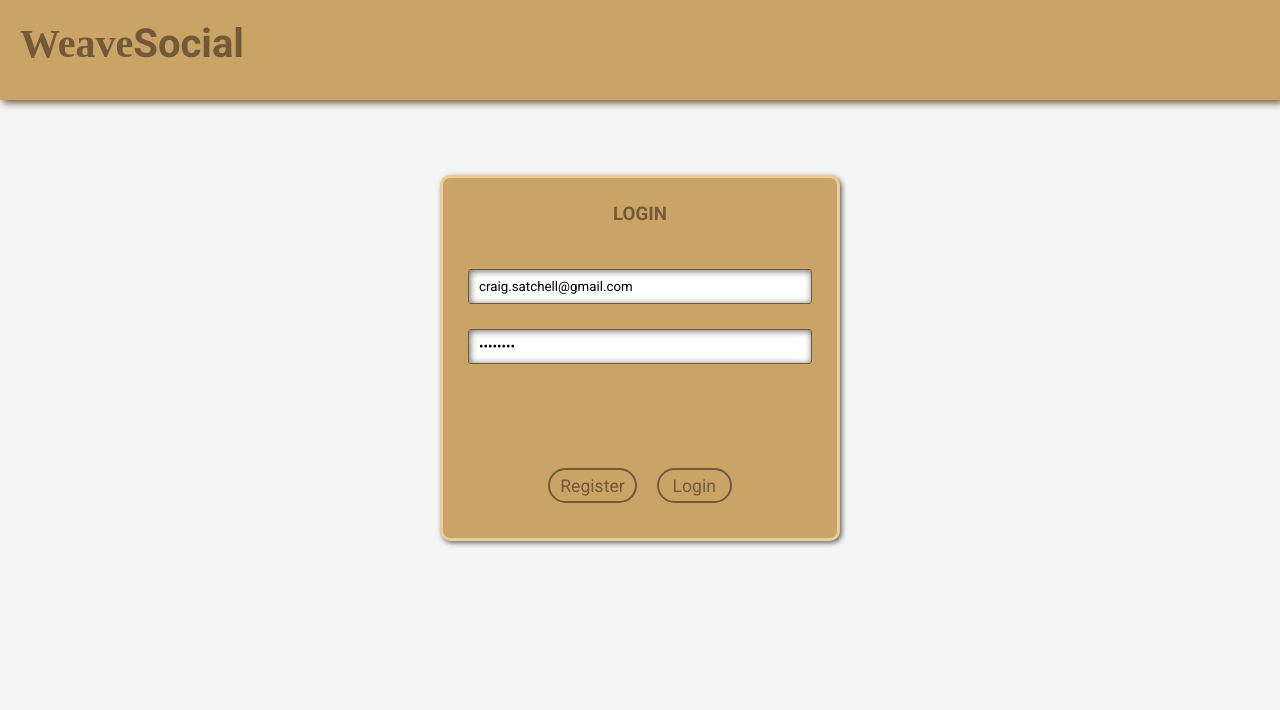
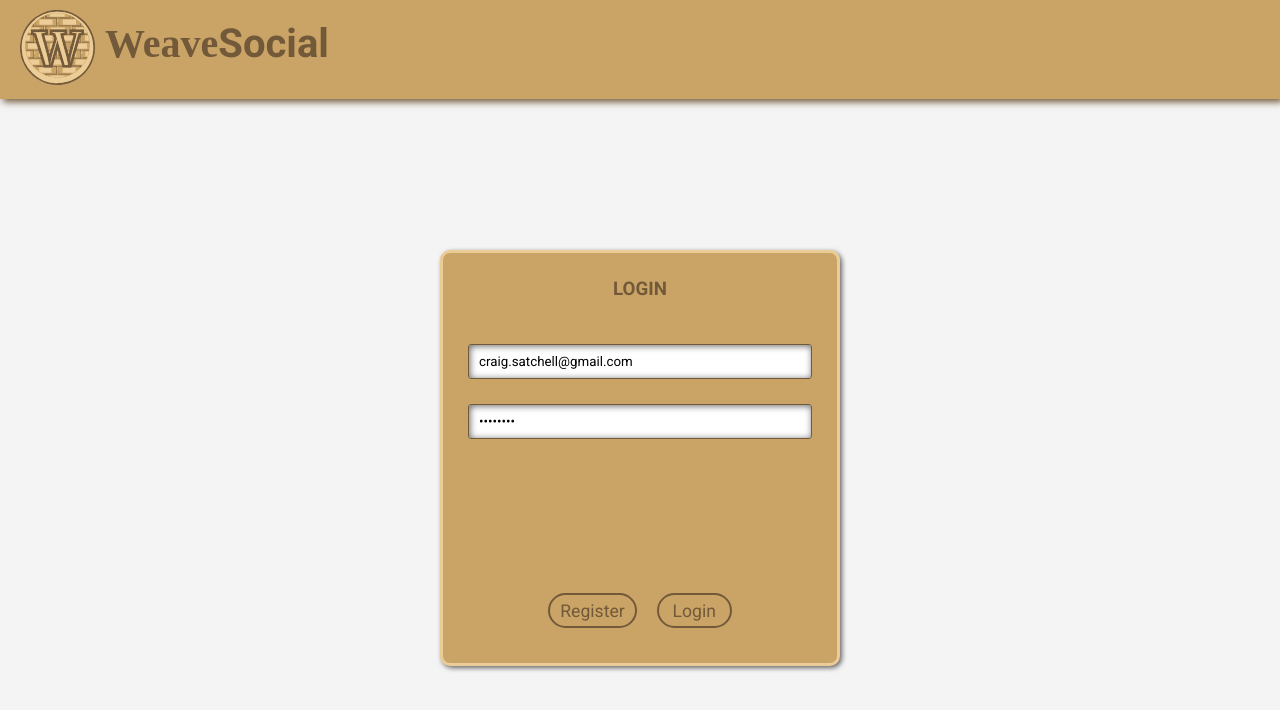
Before and after one commit to allythiel/social-media-front-end, a React (Create React App) app: page / in a window 1280 px wide. Shown: the top 710 px of the page. Built offline with nearby package versions, Linux system fonts and the light colour scheme.

Commit message:
refine app css layout

```diff
--- a/src/Components/appLogin/appLogin.css
+++ b/src/Components/appLogin/appLogin.css
@@ -19,14 +19,14 @@
     width: 400px;
     border: 3px solid var(--theme-light);
     padding: 25px;
-    margin-top: 125px;
+    margin-top: 200px;
     border-radius: 10px;
     background-color: var(--theme-medium);
     box-shadow: 2px 2px 5px #666666;
 }
 
 .app-login .login-form .login-action-bar {
-    margin-top: 50px;
+    margin-top: 100px;
 }
 
 .login-form h3 {
--- a/src/Components/appLogin/appLogin.js
+++ b/src/Components/appLogin/appLogin.js
@@ -11,9 +11,9 @@ const AppLogin = (props) => {
 
             <form onSubmit={(event) => { event.preventDefault() }}>
                {/* form fields */}
-               {props.register && <input type='text' name='fullname' value='Craig Satchell' placeholder='Full Name' />}<br />
-               <input type='email' name='email' placeholder='Email' value='craig.satchell@gmail.com' /><br />
-               <input type='password' name='password1' placeholder='Password' value='password' /><br />
+               {props.register && <input type='text' name='fullname' value='Craig Satchell' required placeholder='Full Name' />}<br />
+               <input type='email' name='email' placeholder='Email' required value='craig.satchell@gmail.com' /><br />
+               <input type='password' name='password1' placeholder='Password' required value='password' /><br />
                {props.register && <input type='password' name='password2' placeholder='Password' value='password' />}<br />
 
                {/* login action bar */}
--- a/src/Components/banner/banner.css
+++ b/src/Components/banner/banner.css
@@ -2,7 +2,7 @@
    text-align: left;
    width: 100%;
    color: var(--theme-dark);
-   padding: 15px;
+   padding: 5px 15px;
    display:flex;
    width: 100%;
    justify-content: space-between;
@@ -11,8 +11,20 @@
 .banner > div {
    min-width: 200px;
    margin-right: 50px;
+   display: flex;
 
 }
+
+.banner > div h1 {
+   padding: 10px 10px;
+}
+
+.banner img {
+width: 75px;
+padding: 0;
+margin: 0;
+}
+
 
 .banner h1 {
    font-family: 'Times New Roman', Times, serif;
--- a/src/Components/banner/banner.js
+++ b/src/Components/banner/banner.js
@@ -1,15 +1,18 @@
 import React from 'react';
 import BannerActionBar from '../bannerActionBar/BannerActionBar';
 import './banner.css';
+import logo from '../../images/weave-social-logo.svg';
 
 const Banner = (props) => {
    return (
       <div className='banner'>
+         <div>
+            <div><img src={logo} alt="" /></div>
             <div><h1>Weave<span>Social</span></h1></div>
+         </div>
          <div>
             {props.loggedIn && <BannerActionBar loggedIn={props.loggedIn} setLoggedIn={props.setLoggedIn} />}
          </div>
-
       </div>
    )
 }
--- a/src/Components/bannerActionBar/bannerActionBar.css
+++ b/src/Components/bannerActionBar/bannerActionBar.css
@@ -1,7 +1,8 @@
 .banner-action-bar {
     display: flex;
-    margin: 0;
+    margin-top: 10px;
 }
+
 
 .banner-action-bar div.button-md,
 .banner-action-bar div.button-md:hover {
@@ -27,4 +28,5 @@
 .banner-action-bar .login img {
     width: 48px;
     padding: 7px 10px 7px 10px;
+
 }
--- a/src/Components/header/header.css
+++ b/src/Components/header/header.css
@@ -3,7 +3,6 @@
    top: 0;
    left: 0;
    width: 100%;;
-   height: 100px;
     padding: 5px;
     background-color: var(--theme-medium);
     box-shadow: 3px 3px 7px var(--theme-dark);
```
Also changed, not shown: src/images/login-placeholder.png, src/images/weave-social-logo.png (added). Lines whose indentation alone changed are shown as unchanged.
